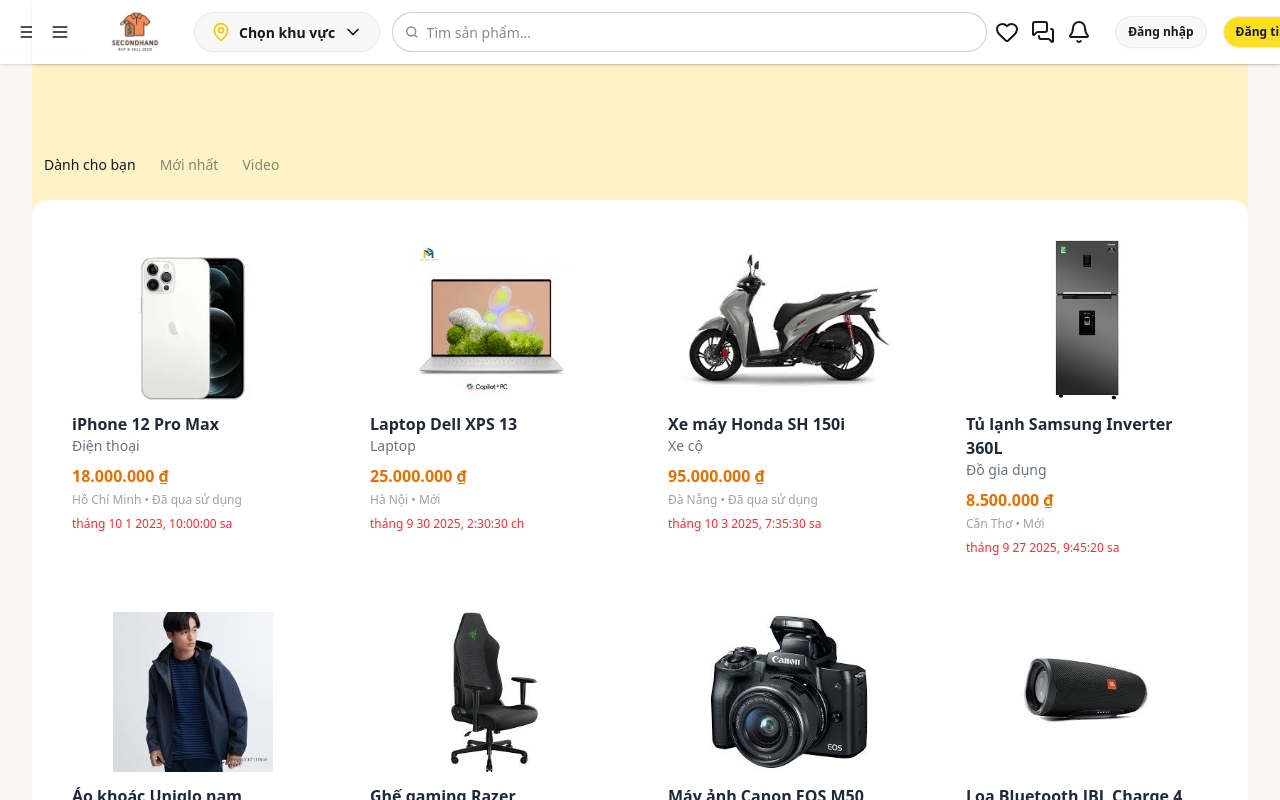
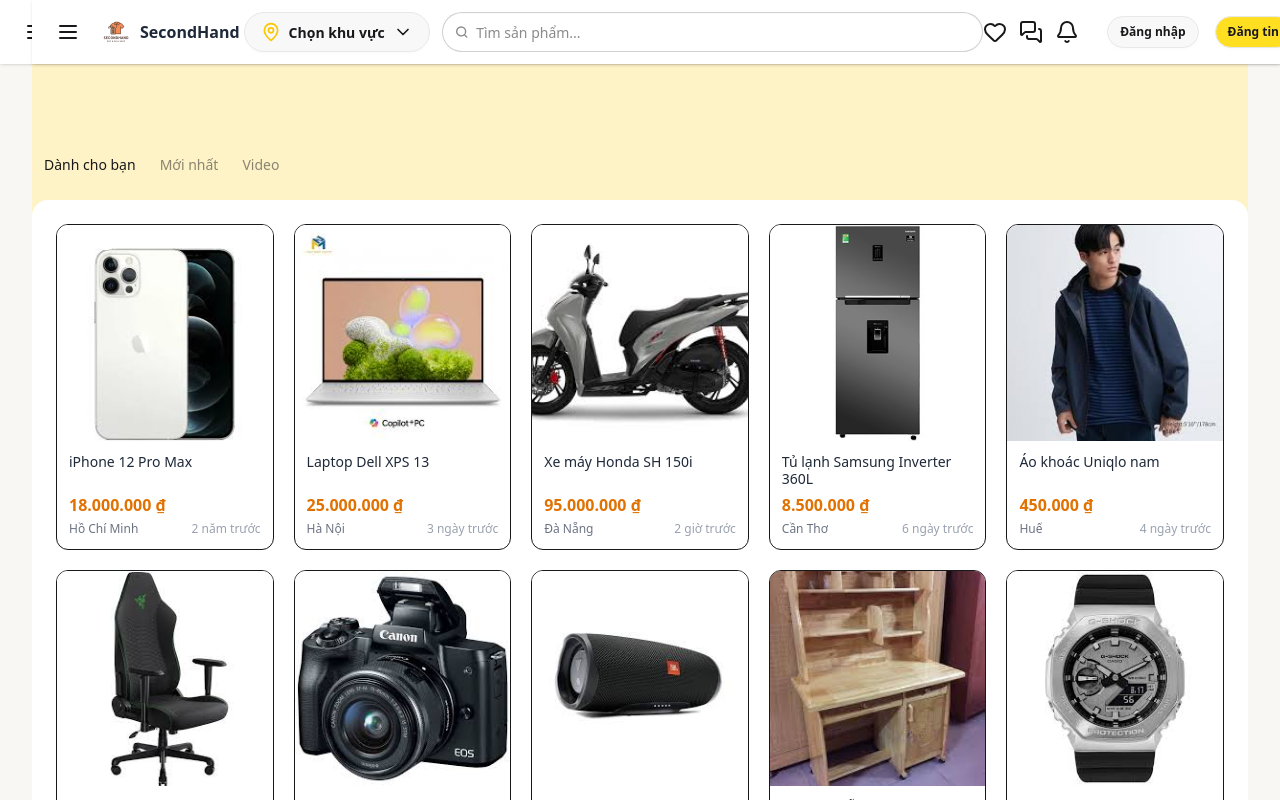
Before and after one commit to Ngoc-Nhan/Remarket, a React (Vite) app: page / in a window 1280 px wide. Shown: the top 800 px of the page. Built offline with nearby package versions, Linux system fonts and the light colour scheme.

Commit message:
Create ProductDetail page

```diff
--- a/package.json
+++ b/package.json
@@ -19,7 +19,7 @@
     "@tailwindcss/vite": "^4.1.13",
     "daisyui": "^5.1.25",
     "firebase": "^12.4.0",
-    "framer-motion": "^12.23.22",
+    "framer-motion": "^12.23.24",
     "jwt-decode": "^4.0.0",
     "lucide-react": "^0.544.0",
     "moment": "^2.30.1",
@@ -27,7 +27,7 @@
     "react-dom": "^19.1.1",
     "react-icons": "^5.5.0",
     "react-redux": "^9.2.0",
-    "react-router-dom": "^7.9.3",
+    "react-router-dom": "^7.9.4",
     "typeit": "^8.8.7",
     "typeit-react": "^2.7.8"
   },
--- a/src/App.jsx
+++ b/src/App.jsx
@@ -7,6 +7,7 @@
 import ListSp from "./components/ListSp";
 import UserProfile from "./components/UserProfile";
 import Layout from "./components/Layout";
+import ProductDetail from "./pages/ProductDetail";
 
 function App() {
   return (
@@ -19,6 +20,7 @@
         <Route path="/ManagePost" element={<ManagePost />} />
         <Route path="/ListSp" element={<ListSp />} />
         <Route path="/profile" element={<UserProfile />} />
+        <Route path="/product/:id" element={<ProductDetail />} />
       </Route>
 
       {/* Trang không dùng Navbar */}
--- a/src/components/ListSp.jsx
+++ b/src/components/ListSp.jsx
@@ -1,49 +1,56 @@
 import React from "react";
-
+import { useNavigate } from "react-router-dom";
 import moment from "moment";
-import "moment/locale/vi"; // để hiển thị tiếng Việt
+import "moment/locale/vi";
 moment.locale("vi");
 
+function ListSp({ filteredProducts }) {
+  const navigate = useNavigate();
 
-function ListSp({ filteredProducts }) {
-    if (!filteredProducts) {
-        return <p>Không có sản phẩm nào để hiển thị.</p>;
+  if (!filteredProducts || filteredProducts.length === 0) {
+    return (
+      <p className="text-center col-span-full text-gray-500 py-10">
+        Không tìm thấy sản phẩm nào phù hợp 🔍
+      </p>
+    );
   }
 
   return (
-        <div className="grid grid-cols-2 md:grid-cols-4 gap-6 cursor-pointer ">
-            {filteredProducts.length > 0 ? (
-                filteredProducts.map((product) => (
+    <div className="grid grid-cols-2 sm:grid-cols-3 lg:grid-cols-5 gap-5">
+      {filteredProducts.map((product) => (
         <div
           key={product.id}
-                        className=" rounded-xl  p-4 hover:shadow-lg transition-shadow"
+          onClick={() => navigate(`/product/${product.id}`)}
+          className="bg-white rounded-xl border hover:shadow-md transition cursor-pointer overflow-hidden group"
         >
+          {/* Ảnh sản phẩm */}
+          <div className="relative w-full aspect-[1/1] bg-gray-100">
             <img
               src={product.image}
               alt={product.title}
-                            className="w-full h-40 object-contain mb-3"
+              className="w-full h-full object-cover group-hover:scale-105 transition-transform duration-300"
             />
+          </div>
 
-                        <h3 className="font-semibold text-gray-800">{product.title}</h3>
-                        <p className="text-gray-500 text-sm">{product.category}</p>
-                        <p className="text-amber-600 font-bold mt-2">
+          {/* Nội dung */}
+          <div className="p-3">
+            <h3 className="font-medium text-gray-800 line-clamp-2 text-sm leading-tight min-h-[36px]">
+              {product.title}
+            </h3>
+
+            <p className="text-amber-600 font-bold text-base mt-1">
               {product.price.toLocaleString("vi-VN")} ₫
             </p>
-                        <p className="text-xs text-gray-400 mt-1">
-                            {product.location} • {product.condition}
-                        </p>
-                        <p className="text-xs text-red-500 mt-2">
-                            {moment(product.postedAt).format("MMMM Do YYYY, h:mm:ss a")}
-                        </p>
 
-
+            <div className="flex justify-between items-center text-xs text-gray-500 mt-1">
+              <span className="truncate">{product.location}</span>
+              <span className="text-gray-400">
+                {moment(product.postedAt).fromNow()}
+              </span>
             </div>
-                ))
-            ) : (
-                <p className="text-center col-span-full text-gray-500">
-                    Không tìm thấy sản phẩm nào phù hợp 🔍
-                </p>
-            )}
+          </div>
+        </div>
+      ))}
     </div>
   );
 }
--- a/src/components/Navbar/MenuDropdown.jsx
+++ b/src/components/Navbar/MenuDropdown.jsx
@@ -3,15 +3,17 @@
 
 export default function MenuDropdown() {
   return (
-        <div className="flex-none">
-            <button className="btn btn-square btn-ghost">
-                <details className="dropdown">
-                    <summary className="btn m-1 bg-base-100 border-none hover:bg-gray-300">
+    <div className="dropdown">
+      <summary
+        tabIndex={0}
+        role="button"
+        className="btn btn-ghost btn-square"
+      >
         <svg
           xmlns="http://www.w3.org/2000/svg"
           fill="none"
           viewBox="0 0 24 24"
-                            className="inline-block h-5 w-5 stroke-current"
+          className="h-6 w-6 stroke-current"
         >
           <path
             strokeLinecap="round"
@@ -21,11 +23,13 @@
           />
         </svg>
       </summary>
-                    <div className="dropdown-content bg-base-100 rounded-box w-[350px] p-4 shadow-sm">
+
+      <div
+        tabIndex={0}
+        className="dropdown-content bg-base-100 rounded-box w-[350px] p-4 shadow-lg"
+      >
         <DanhMuc />
       </div>
-                </details>
-            </button>
     </div>
   );
 }
--- a/src/components/Navbar/Navbar.jsx
+++ b/src/components/Navbar/Navbar.jsx
@@ -15,24 +15,36 @@
   const dispatch = useDispatch();
 
   return (
-        <div className="navbar top-0 fixed w-full z-50 bg-base-100 shadow-sm gap-2 justify-center mx-auto">
+    <div className="navbar fixed top-0 w-full z-50 bg-base-100 shadow-sm px-4 flex items-center justify-between">
+
+      {/* Bên trái: menu + logo */}
+      <div className="flex items-center gap-3">
         <MenuDropdown />
-
-            <div>
         <div
-                    className="btn btn-ghost text-xl cursor-pointer"
+          className="cursor-pointer flex items-center gap-2"
           onClick={() => navigate("/")}
         >
-                    <img src="./logo.png" className="w-15" alt="logo" />
+          <img src="/logo.png" alt="logo" className="w-8 h-8 object-contain" />
+          <span className="font-semibold text-gray-800">SecondHand</span>
+        </div>
       </div>
 
-
+      {/* Giữa: khu vực + search */}
+      <div className="flex items-center gap-2 flex-1 justify-center">
+        <RegionSelector />
+        <SearchBar searchTerm={searchTerm} setSearchTerm={setSearchTerm} />
       </div>
 
-            <RegionSelector />
-            <SearchBar searchTerm={searchTerm} setSearchTerm={setSearchTerm} />
+      {/* Bên phải: icon + user */}
+      <div className="flex items-center gap-3">
         <IconsGroup />
-            <UserMenu user={user} navigate={navigate} dispatch={dispatch} logout={logout} />
+        <UserMenu
+          user={user}
+          navigate={navigate}
+          dispatch={dispatch}
+          logout={logout}
+        />
+      </div>
     </div>
   );
 }
--- /dev/null
+++ b/src/pages/ProductDetail.jsx
@@ -0,0 +1,189 @@
+import React, { useState } from "react";
+import { useParams, useNavigate } from "react-router-dom";
+import { products } from "../constant/constant";
+import Navbar from "../components/Navbar/Navbar";
+import { motion, AnimatePresence } from "framer-motion";
+import { Phone, MapPin } from "lucide-react";
+
+const ProductDetail = () => {
+  const { id } = useParams();
+  const navigate = useNavigate();
+  const product = products.find((p) => p.id === parseInt(id));
+
+  // Nếu không tìm thấy sản phẩm
+  if (!product) {
+    return (
+      <div className="text-center mt-40 text-lg text-gray-600">
+        Sản phẩm không tồn tại
+      </div>
+    );
+  }
+
+  // Ảnh đang được hiển thị
+  const [selectedImg, setSelectedImg] = useState(
+    product.images?.[0] || product.image
+  );
+
+  return (
+    <div className="bg-amber-50 min-h-screen">
+      <Navbar />
+
+      {/* === Nội dung chính === */}
+      <div className="max-w-6xl mx-auto pt-24 p-4 grid grid-cols-1 md:grid-cols-3 gap-6">
+        {/* ==== Cột trái: ảnh + mô tả ==== */}
+        <div className="md:col-span-2 bg-white p-5 rounded-2xl shadow-sm">
+          {/* Ảnh lớn */}
+          <div className="relative">
+            <AnimatePresence mode="wait">
+              <motion.img
+                key={selectedImg}
+                src={selectedImg}
+                alt={product.title}
+                initial={{ opacity: 0, scale: 0.95 }}
+                animate={{ opacity: 1, scale: 1 }}
+                exit={{ opacity: 0, scale: 0.95 }}
+                transition={{ duration: 0.25 }}
+                className="w-full h-[420px] object-contain rounded-xl border"
+              />
+            </AnimatePresence>
+          </div>
+
+          {/* Ảnh nhỏ */}
+          <div className="flex gap-2 mt-3 overflow-x-auto">
+            {(product.images || [product.image]).map((img, i) => (
+              <img
+                key={i}
+                src={img}
+                alt={`img-${i}`}
+                onClick={() => setSelectedImg(img)}
+                className={`w-20 h-20 object-cover rounded-lg border cursor-pointer transition-all duration-200 ${
+                  selectedImg === img
+                    ? "border-amber-500 scale-105"
+                    : "border-gray-200 hover:scale-105"
+                }`}
+              />
+            ))}
+          </div>
+
+          {/* Tiêu đề + giá */}
+          <div className="mt-4 border-b pb-3">
+            <h1 className="text-2xl font-bold">{product.title}</h1>
+            <p className="text-3xl text-red-500 font-semibold mt-2">
+              {product.price.toLocaleString()} ₫
+            </p>
+            <p className="text-gray-500 text-sm mt-1 flex items-center gap-1">
+              <MapPin size={16} /> {product.location || "TP. Hồ Chí Minh"}
+            </p>
+          </div>
+
+          {/* Mô tả */}
+          <div className="mt-4">
+            <h2 className="text-xl font-semibold mb-2">Mô tả chi tiết</h2>
+            <p className="text-gray-700 leading-relaxed">
+              {product.description ||
+                "Sản phẩm còn mới 95%, hoạt động tốt, giá tốt cho người cần."}
+            </p>
+          </div>
+        </div>
+
+        {/* ==== Cột phải: người bán ==== */}
+        <div className="space-y-4">
+          {/* Thông tin người bán */}
+          <div className="bg-white p-5 rounded-2xl shadow-sm">
+            <h2 className="text-lg font-semibold mb-3">Thông tin người bán</h2>
+            <div className="flex items-center gap-3">
+              <img
+                src={product.seller?.avatar || "https://i.pravatar.cc/100"}
+                alt="avatar"
+                className="w-14 h-14 rounded-full border"
+              />
+              <div>
+                <p className="font-medium">
+                  {product.seller?.name || "Nguyễn Văn A"}
+                </p>
+                <p className="text-gray-500 text-sm">Thành viên 3 năm</p>
+              </div>
+            </div>
+            <button className="btn btn-warning w-full mt-4 rounded-full text-white text-lg flex items-center justify-center gap-2">
+              <Phone size={18} /> Gọi người bán
+            </button>
+          </div>
+
+          {/* Vị trí */}
+          <div className="bg-white p-5 rounded-2xl shadow-sm">
+            <h2 className="text-lg font-semibold mb-2">Vị trí</h2>
+            <p className="text-gray-600">{product.location}</p>
+            <img
+              src="https://developers.google.com/static/maps/images/landing/hero_maps_static_api.png"
+              alt="map"
+              className="rounded-xl mt-3"
+            />
+          </div>
+
+          {/* Tin khác của người bán */}
+          {product.seller?.otherPosts && (
+            <div className="bg-white p-5 rounded-2xl shadow-sm">
+              <h2 className="text-lg font-semibold mb-3">
+                Tin khác của người bán
+              </h2>
+              <div className="grid grid-cols-2 gap-3">
+                {product.seller.otherPosts.map((item, i) => (
+                  <div
+                    key={i}
+                    onClick={() => navigate(`/product/${item.id}`)}
+                    className="cursor-pointer hover:shadow-md border rounded-lg p-2 transition-all"
+                  >
+                    <img
+                      src={item.image}
+                      alt={item.title}
+                      className="w-full h-24 object-cover rounded-md"
+                    />
+                    <p className="text-sm font-medium mt-2 line-clamp-1">
+                      {item.title}
+                    </p>
+                    <p className="text-red-500 text-sm font-semibold">
+                      {item.price.toLocaleString()} ₫
+                    </p>
+                  </div>
+                ))}
+              </div>
+            </div>
+          )}
+        </div>
+      </div>
+
+      {/* ==== Sản phẩm tương tự ==== */}
+      <div className="max-w-6xl mx-auto mt-10 p-5 bg-white rounded-2xl shadow-sm">
+        <h2 className="text-xl font-semibold mb-4">Sản phẩm tương tự</h2>
+        <div className="grid grid-cols-2 md:grid-cols-4 gap-4">
+          {products
+            .filter((p) => p.category === product.category && p.id !== product.id)
+            .slice(0, 4)
+            .map((item) => (
+              <div
+                key={item.id}
+                onClick={() => navigate(`/product/${item.id}`)}
+                className="cursor-pointer hover:shadow-lg transition rounded-xl border p-2"
+              >
+                <img
+                  src={item.image}
+                  alt={item.title}
+                  className="w-full h-40 object-cover rounded-lg"
+                />
+                <p className="mt-2 font-medium truncate">{item.title}</p>
+                <p className="text-red-500 font-semibold text-sm">
+                  {item.price.toLocaleString()} ₫
+                </p>
+              </div>
+            ))}
+        </div>
+      </div>
+
+      <footer className="text-center text-gray-500 py-6 text-sm">
+        © 2025 Secondhand Shop — Mua bán đồ cũ an toàn & tiết kiệm
+      </footer>
+    </div>
+  );
+};
+
+export default ProductDetail;
```
Also changed, not shown: 1 other file (tests, documents, lock files or other folders). Lines whose indentation alone changed are shown as unchanged.
